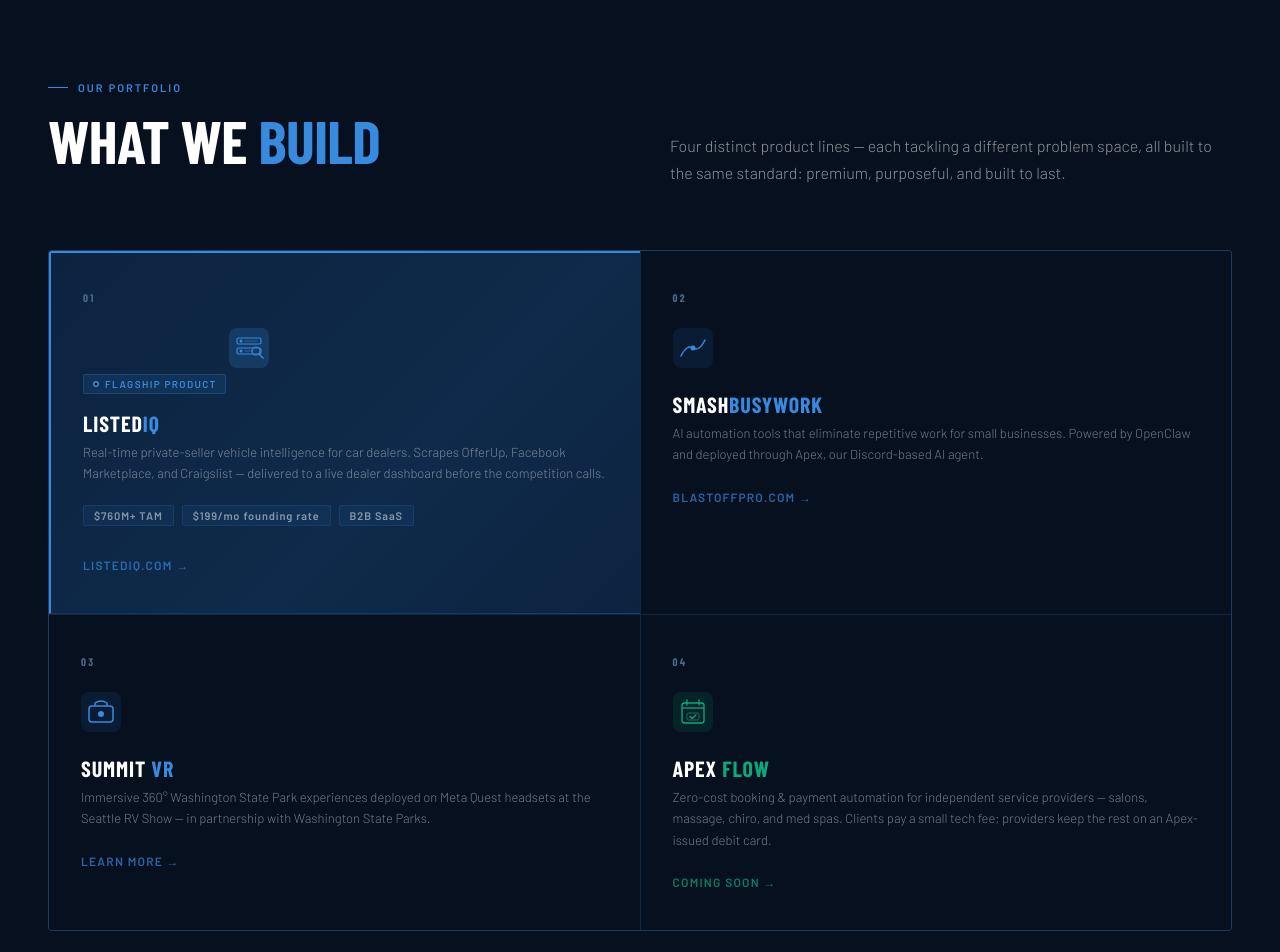
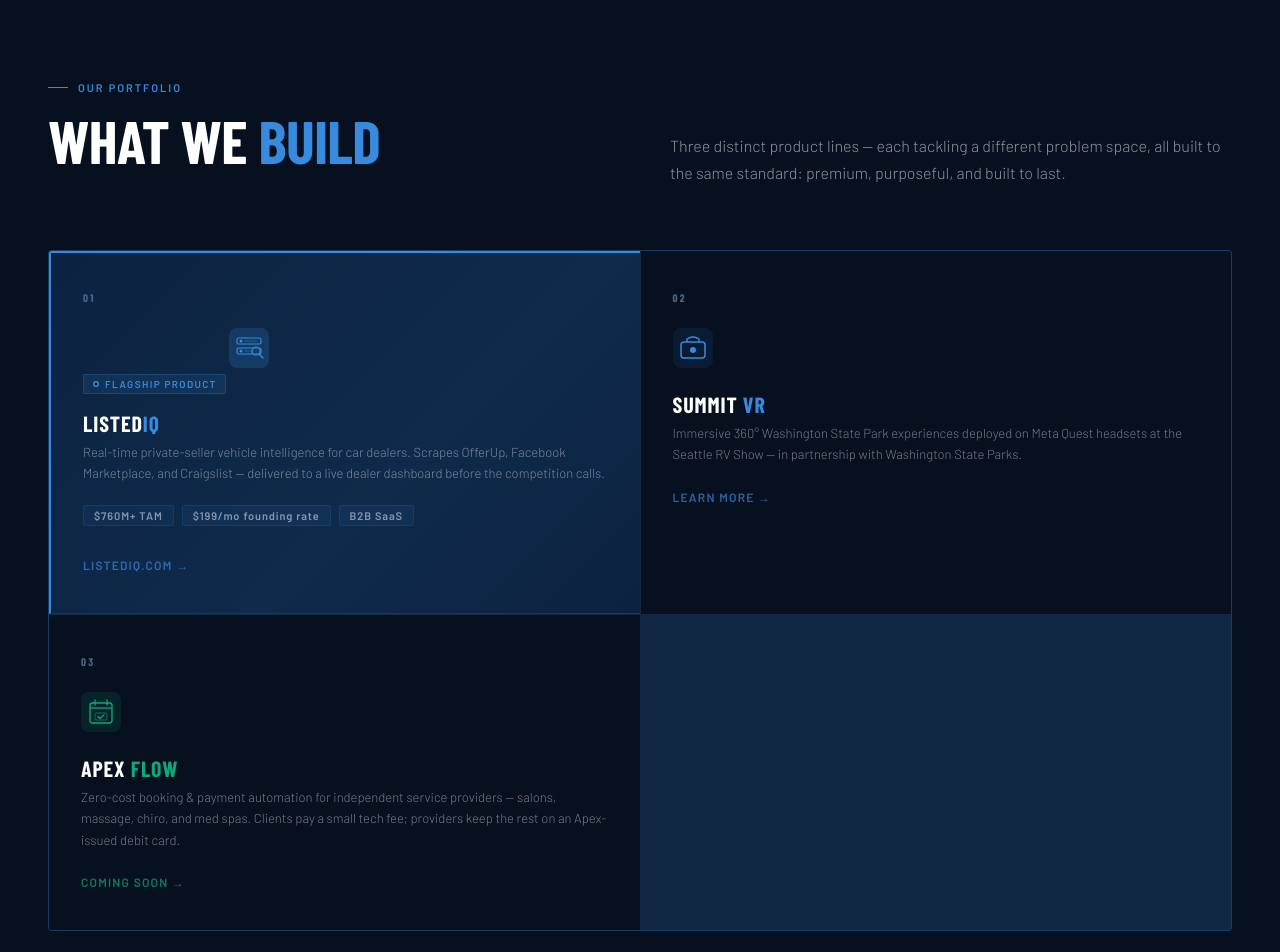
Before and after one commit to damonjbrown-cloud/apexworks-site, a plain HTML site: page index.html in a window 1280 px wide. Shown: the part 820-1772 px from the top of the page. Drawn offline with nearby package versions, Linux system fonts and the light colour scheme.

Commit message:
Remove SmashBusywork card, renumber to 3 products

```diff
--- a/index.html
+++ b/index.html
@@ -694,7 +694,7 @@
       <h2 class="section-title">What we <span class="accent">build</span></h2>
     </div>
     <p class="section-body reveal reveal-delay-1">
-      Four distinct product lines — each tackling a different problem space, all built to the same standard: premium, purposeful, and built to last.
+      Three distinct product lines — each tackling a different problem space, all built to the same standard: premium, purposeful, and built to last.
     </p>
   </div>
 
@@ -727,22 +727,9 @@
       <a href="https://listediq.com" class="product-link">listediq.com →</a>
     </div>
 
-    <!-- 02 — SmashBusywork -->
+    <!-- 02 — Summit VR -->
     <div class="product-card reveal reveal-delay-1">
       <div class="product-num">02</div>
-      <svg class="product-icon" viewBox="0 0 40 40" fill="none">
-        <rect width="40" height="40" rx="8" fill="rgba(24,95,165,0.15)"/>
-        <path d="M8 28 Q14 16 20 20 Q26 24 32 12" stroke="#378ADD" stroke-width="1.5" fill="none" stroke-linecap="round"/>
-        <circle cx="20" cy="20" r="2.5" fill="#378ADD"/>
-      </svg>
-      <div class="product-name">Smash<span class="sub">Busywork</span></div>
-      <p class="product-desc">AI automation tools that eliminate repetitive work for small businesses. Powered by OpenClaw and deployed through Apex, our Discord-based AI agent.</p>
-      <a href="https://blastoffpro.com" class="product-link">blastoffpro.com →</a>
-    </div>
-
-    <!-- 03 — Summit VR -->
-    <div class="product-card reveal reveal-delay-2">
-      <div class="product-num">03</div>
       <svg class="product-icon" viewBox="0 0 40 40" fill="none">
         <rect width="40" height="40" rx="8" fill="rgba(24,95,165,0.15)"/>
         <rect x="8" y="14" width="24" height="16" rx="3" stroke="#378ADD" stroke-width="1.5" fill="none"/>
@@ -754,9 +741,9 @@
       <a href="#contact" class="product-link">Learn more →</a>
     </div>
 
-    <!-- 04 — Apex Flow -->
-    <div class="product-card apex-flow reveal reveal-delay-3">
-      <div class="product-num">04</div>
+    <!-- 03 — Apex Flow -->
+    <div class="product-card apex-flow reveal reveal-delay-2">
+      <div class="product-num">03</div>
       <svg class="product-icon" viewBox="0 0 40 40" fill="none">
         <rect width="40" height="40" rx="8" fill="rgba(14,168,122,0.12)"/>
         <!-- Calendar/booking icon -->
@@ -791,7 +778,7 @@
     </div>
     <div class="about-stats reveal reveal-delay-1">
       <div class="stat-box">
-        <div class="stat-num">4<span>+</span></div>
+        <div class="stat-num">3<span>+</span></div>
         <div class="stat-label">Active products</div>
       </div>
       <div class="stat-box">
```
